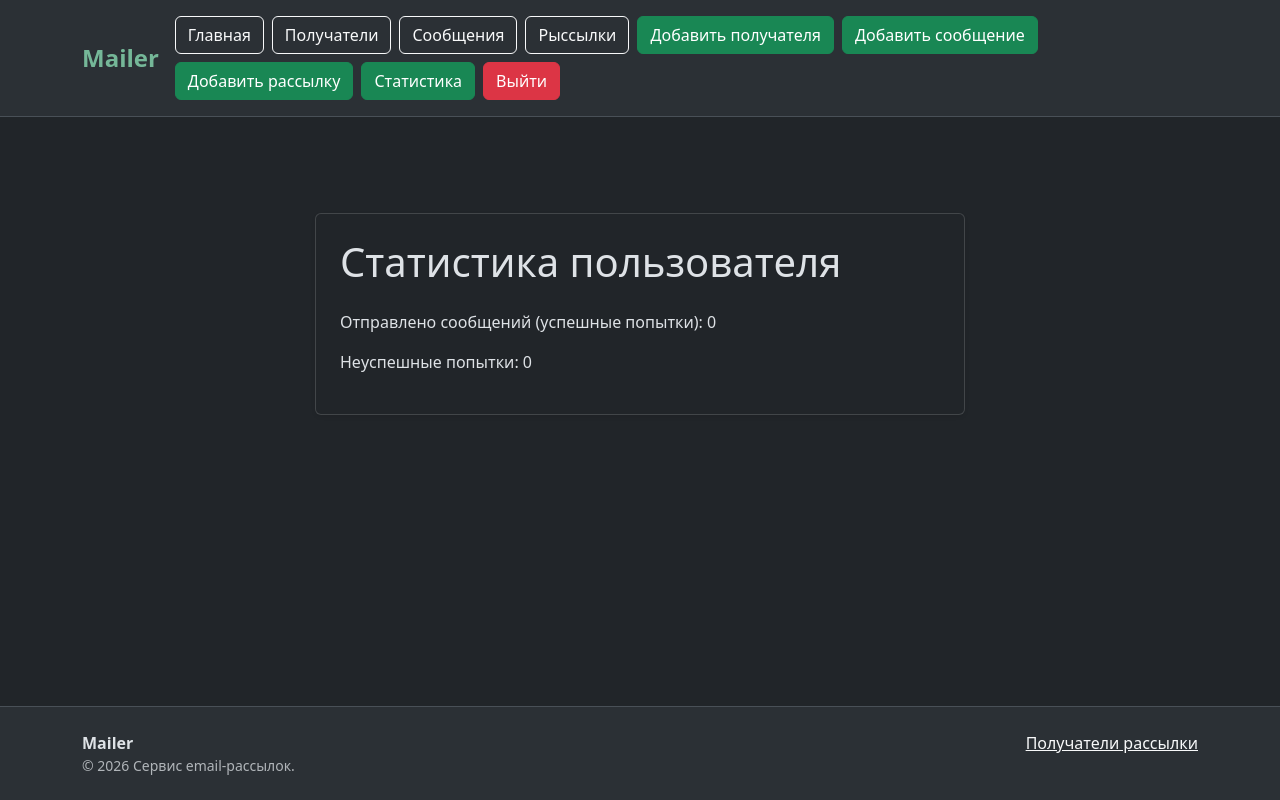
After one commit to VTokyoGhoulV/DjangoCoursework, a Django app: page /mailer/mailer_statistic/ in a window 1280 px wide. The commit adds this page. Run offline with Django 5.2, Linux system fonts and the light colour scheme; the visitor is signed in with stand-in values (Sample User, id 1); data that the repository does not hold is empty.

Commit message:
feat: add user mailing statistics

```diff
--- a/config/templates/header.html
+++ b/config/templates/header.html
@@ -11,6 +11,7 @@
                 <a class="btn btn-success" href="{% url 'create_message' %}">Добавить сообщение</a>
                 <a class="btn btn-success" href="{% url 'create_mailer' %}">Добавить рассылку</a>
                 {% if user.is_authenticated %}
+                <a class="btn btn-success" href="{% url 'mailer_statistic' %}">Статистика</a>
                 <form action="{% url 'logout' %}" method="POST">
                     {% csrf_token %}
                     <button type="submit" class="btn btn-danger">
--- a/mailer/forms.py
+++ b/mailer/forms.py
@@ -60,7 +60,7 @@ class MailerForm(forms.ModelForm):
     class Meta:
         model = Mailer
         fields = "__all__"
-        exclude = ["status"]
+        exclude = ["status","owner"]
         widgets = {
             "start_time": forms.DateTimeInput(
                 format="%Y-%m-%dT%H:%M",
--- a/mailer/models.py
+++ b/mailer/models.py
@@ -1,3 +1,4 @@
+from django.conf import settings
 from django.utils import timezone
 
 from django.db import models
@@ -36,6 +37,7 @@ class Mailer(models.Model):
     status = models.CharField(max_length=255, default="Создана")
     message = models.ForeignKey(Message, on_delete=models.CASCADE)
     recipient = models.ManyToManyField(Recipient)
+    owner = models.ForeignKey(settings.AUTH_USER_MODEL, on_delete=models.CASCADE, null=True, blank=True)
 
     def update_status(self):
 
--- /dev/null
+++ b/mailer/templates/mailer/statistic.html
@@ -0,0 +1,17 @@
+{% extends "base.html" %}
+
+{% block title %}Mailer - Статистика пользователя{% endblock %}
+
+{% block content %}
+<div class="container py-5">
+    <div class="card shadow-sm mx-auto" style="max-width: 650px;">
+        <div class="card-body p-4">
+
+            <h1 class="mb-4">Статистика пользователя</h1>
+            <p>Отправлено сообщений (успешные попытки): {{ successful_attempts }}</p>
+            <p>Неуспешные попытки: {{ unsuccessful_attempts }}</p>
+
+        </div>
+    </div>
+</div>
+{% endblock %}
--- a/mailer/urls.py
+++ b/mailer/urls.py
@@ -21,4 +21,5 @@ urlpatterns = [
     path("update_mailer/<int:pk>/", views.MailerUpdateView.as_view(), name="update_mailer"),
     path("delete_mailer/<int:pk>/", views.MailerDeleteView.as_view(), name="delete_mailer"),
     path("send_mailer/<int:pk>/", views.MailerSendView.as_view(), name="send_mailer"),
+    path("mailer_statistic/", views.statistic, name="mailer_statistic"),
 ]
--- a/mailer/views.py
+++ b/mailer/views.py
@@ -1,11 +1,14 @@
 from django.contrib import messages
+from django.contrib.auth.decorators import login_required
+from django.contrib.auth.mixins import LoginRequiredMixin
+from django.shortcuts import redirect, render
 from django.urls import reverse_lazy, reverse
 from django.views.generic import CreateView, UpdateView, DeleteView, ListView, DetailView, View
-from django.shortcuts import redirect
 
 from mailer.forms import RecipientForm, MessageForm, MailerForm
-from mailer.models import Recipient, Message, Mailer
+from mailer.models import Recipient, Message, Mailer, MailerAttempt
 from mailer.services import send_mailing
+
 
 # Create your views here.
 
@@ -90,7 +93,7 @@ class MessageDetailView(DetailView):
 
 
 # Mailer
-class MailerCreateView(CreateView):
+class MailerCreateView(LoginRequiredMixin, CreateView):
     model = Mailer
     form_class = MailerForm
     template_name = "mailer/create_mailer.html"
@@ -98,6 +101,10 @@ class MailerCreateView(CreateView):
 
     def get_success_url(self):
         return reverse("detail_mailer", kwargs={"pk": self.object.pk})
+
+    def form_valid(self, form):
+        form.instance.owner = self.request.user
+        return super().form_valid(form)
 
 
 class MailerUpdateView(UpdateView):
@@ -140,6 +147,7 @@ class MailerDetailView(DetailView):
         obj.update_status()
         return obj
 
+
 class MailerSendView(View):
 
     def post(self, request, pk):
@@ -149,3 +157,12 @@ class MailerSendView(View):
             messages.error(request, str(error))
 
         return redirect("detail_mailer", pk=pk)
+
+
+@login_required
+def statistic(request):
+    attempts = MailerAttempt.objects.filter(mailing__owner=request.user)
+    successful_attempts = attempts.filter(status="Успешно").count()
+    unsuccessful_attempts = attempts.filter(status="Не успешно").count()
+    return render(request, "mailer/statistic.html",
+                  {"successful_attempts": successful_attempts, "unsuccessful_attempts": unsuccessful_attempts})
--- a/users/templates/login.html
+++ b/users/templates/login.html
@@ -12,6 +12,7 @@
                     {% csrf_token %}
 
                     {{ form.as_p }}
+                    <input type="hidden" name="next" value="{{ next }}">
 
                     <button type="submit" class="btn btn-success">
                         Войти
```
Also changed, not shown: mailer/migrations/0004_mailer_owner.py (added).
